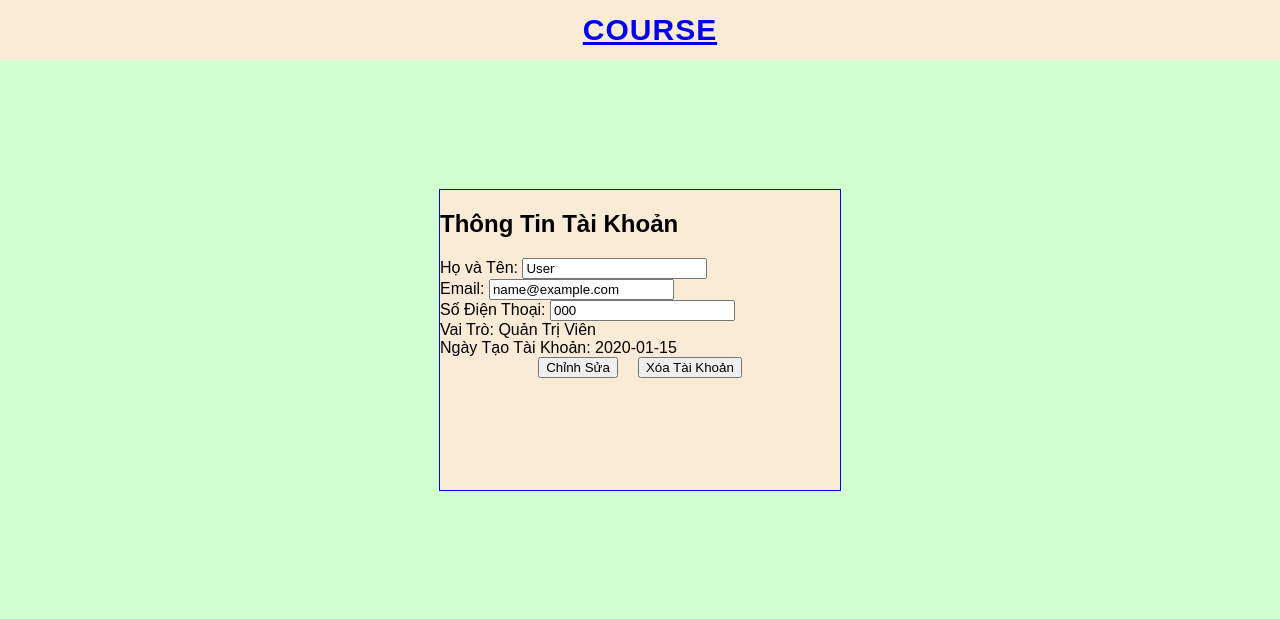
After one commit to TrinhQuang264/PTUD-Web-A, a PHP site: page /account_info.php in a window 1280 px wide. The commit adds this page. Shown: the top 619 px of the page. Run offline with PHP 8.4, Linux system fonts and the light colour scheme; the visitor is signed in with stand-in values (Sample User, id 1); tables that the repository leaves empty or names only in its code hold one stand-in row (values such as "Sample post").

Commit message:
thêm tính năng acc info có chănge và delete and don have css

```diff
--- /dev/null
+++ b/account_info.php
@@ -0,0 +1,114 @@
+<!DOCTYPE html>
+<html lang="en">
+
+<head>
+  <meta charset="UTF-8" />
+  <meta name="viewport" content="width=device-width, initial-scale=1.0" />
+  <title>Thông Tin Tài Khoản</title>
+  <link rel="stylesheet" href="./css/account_info.css" />
+</head>
+<?php
+session_start();
+?>
+
+<body>
+  <header class="header">
+    <div class="logo"><a href="index.php">COURSE</a></div>
+  </header>
+  <div class="container">
+    <div class="box-content">
+      <div class="title">
+        <h2>Thông Tin Tài Khoản</h2>
+      </div>
+      <?php
+      require 'connect.php';
+      $email_account = $_SESSION['email'];
+
+      $sql = "SELECT * FROM account WHERE email = '$email_account'";
+
+      $result = $conn->query($sql);
+      $row_info = $result->fetch_assoc();
+      ?>
+      <form action="" method="post">
+        <div class="fullname">
+          <label for="fullname">Họ và Tên:</label>
+          <input type="text" name="fullname" id="fullname" value="<?php echo $row_info['fullname'] ?>" />
+        </div>
+        <div class="email">
+          <label for="email">Email:</label>
+          <input type="email" name="email" id="email" value="<?php echo $row_info['email'] ?>" />
+        </div>
+        <div class="phone">
+          <label for="phone">Số Điện Thoại:</label>
+          <input type="text" name="phone" id="phone" value="<?php
+                                                            if (isset($row_info['phone'])) {
+                                                              echo $row_info['phone'];
+                                                            } else {
+                                                              echo "";
+                                                            }
+                                                            ?>" />
+        </div>
+        <div class="role">
+          <label>Vai Trò: <?php if ($_SESSION['role_id'] == "admin") {
+                            echo "Quản Trị Viên";
+                          } else {
+                            echo "Người Dùng";
+                          } ?></label>
+        </div>
+        <div class="create-date">
+          <label for="create-date">Ngày Tạo Tài Khoản: <?php echo substr($row_info['register_date'], 0, 10); ?></label>
+        </div>
+        <div class="footer">
+          <div class="change-info">
+            <input type="submit" name="change-info-account" value="Chỉnh Sửa" />
+          </div>
+          <div class="delete-account">
+            <input type="submit" name="delete-account" value="Xóa Tài Khoản" />
+            <?php
+
+            ?>
+          </div>
+        </div>
+    </div>
+    </form>
+  </div>
+</body>
+
+</html>
+<?php
+if (isset($_POST['fullname']) && isset($_POST['email']) && isset($_POST['phone'])) {
+  require 'connect.php';
+  $fullname = $_POST['fullname'];
+  $email = $_POST['email'];
+  $phone = $_POST['phone'];
+
+  mysqli_set_charset($conn, 'UTF8');
+
+  if (isset($_POST['change-info-account'])) {
+    $sql = "UPDATE account
+          SET fullname = '$fullname', email = '$email', phone = '$phone'
+          WHERE email = '$email'";
+    if ($conn->query($sql) === True) {
+      echo "<script>alert('Bạn đã sửa thành công!');</script>";
+      header("location: account_info.php");
+    } else {
+      echo "Error: " . $sql . "<br>" . $conn->error;
+    }
+  }
+
+
+
+  if (isset($_POST['delete-account'])) {
+    $sql = "DELETE FROM account WHERE email = '$email_account'";
+
+    if ($conn->query($sql) === TRUE) {
+      echo "<script>alert('Tài khoản của bạn đã bị xóa thành công!');</script>";
+      session_destroy();
+      header("location: index.php");
+    } else {
+      echo "Error: " . $sql . "<br>" . $conn->error;
+    }
+  }
+  $conn->close();
+}
+?>
--- /dev/null
+++ b/css/account_info.css
@@ -0,0 +1,43 @@
+body {
+  margin: 0;
+  padding: 0;
+  font-family: Arial, Helvetica, sans-serif;
+  background: rgb(209, 255, 209);
+}
+.header {
+  position: sticky;
+  top: 0;
+  left: 0;
+  right: 0;
+  background-color: antiquewhite;
+  height: 60px;
+  display: flex;
+  justify-content: center;
+  align-items: center;
+}
+.header .logo {
+  margin-left: 20px;
+  font-size: 30px;
+  font-weight: 900;
+  letter-spacing: 1px;
+}
+.container {
+  display: flex;
+  justify-content: center;
+  align-items: center;
+  min-height: 70vh;
+}
+.title h2 {
+  font-weight: 700;
+}
+.box-content {
+  width: 400px;
+  height: 300px;
+  border: 1px solid blue;
+  background-color: antiquewhite;
+}
+.footer {
+  display: flex;
+  justify-content: center;
+  gap: 20px;
+}
--- a/index.php
+++ b/index.php
@@ -186,6 +186,9 @@
         <li>
           <a href="./account_manage/account_manager.php">Quản Lý Tài Khoản</a>
         </li>
+        <li>
+          <a href="account_info.php">Thông Tin Tài Khoản</a>
+        </li>
       </ul>
     <?php
       }
--- a/login.php
+++ b/login.php
@@ -80,7 +80,7 @@ if (isset($_POST["email"]) && isset($_POST["password"])) {
   $email = $_POST["email"];
   $password =  $_POST["password"];
 
-  $sql = "SELECT email, password, last_name, first_name,role_id FROM account Where email = '$email' ";
+  $sql = "SELECT email, password, fullname,role_id FROM account Where email = '$email' ";
   $result = $conn->query($sql);
   $row = $result->fetch_assoc();
   //check xem nhập hay chưa hay bỏ trống hoặc nhập sai
```
Also changed, not shown: account_manage/account_manager.php (+3 -5 lines), account_manage/change_info_account.php (+5 -8 lines), account_manage/find_account.php (+3 -5 lines), enroll/input-enrolls.php (+11 -2 lines), resgister.php (+9 -13 lines), README.md.
